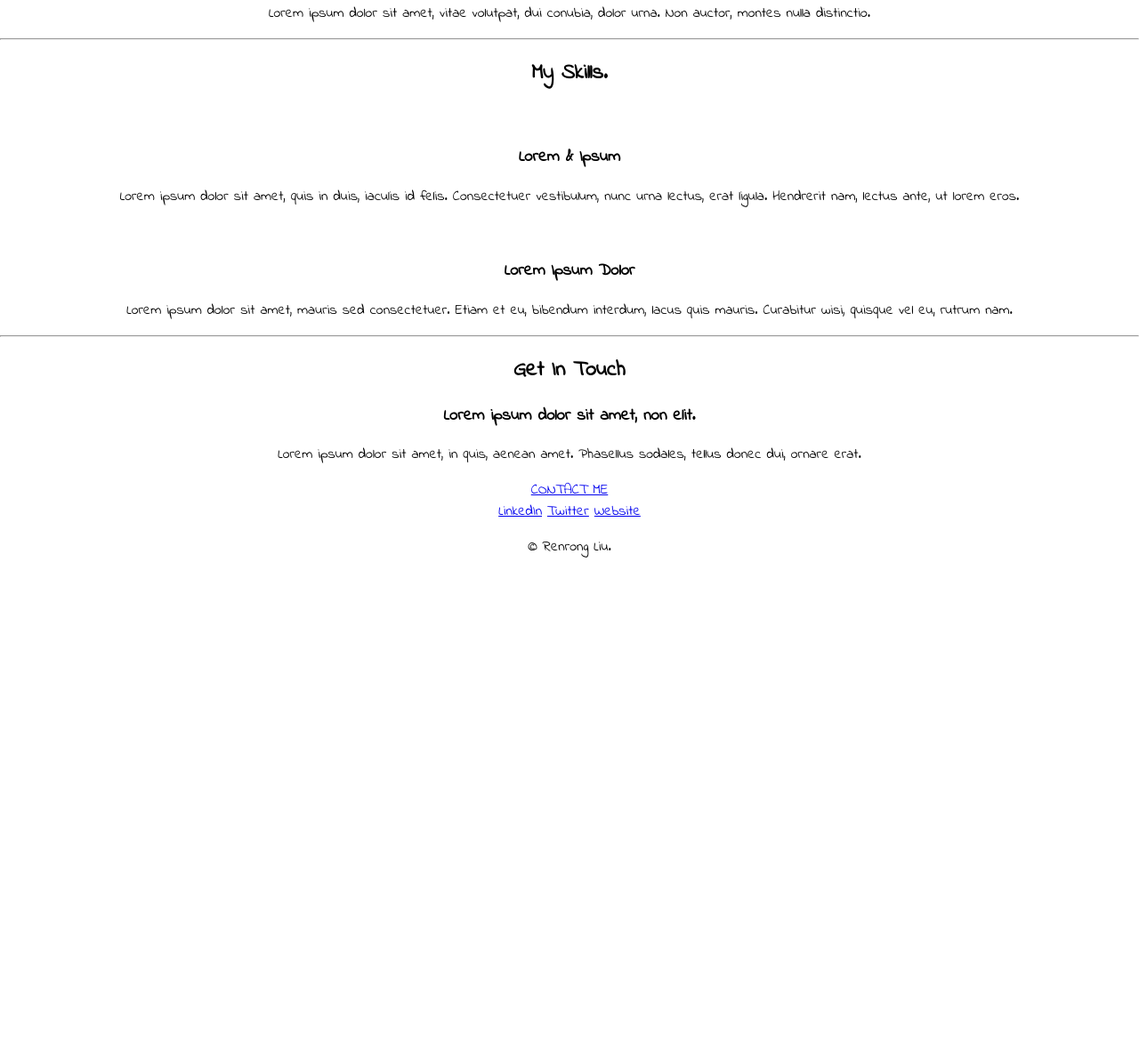
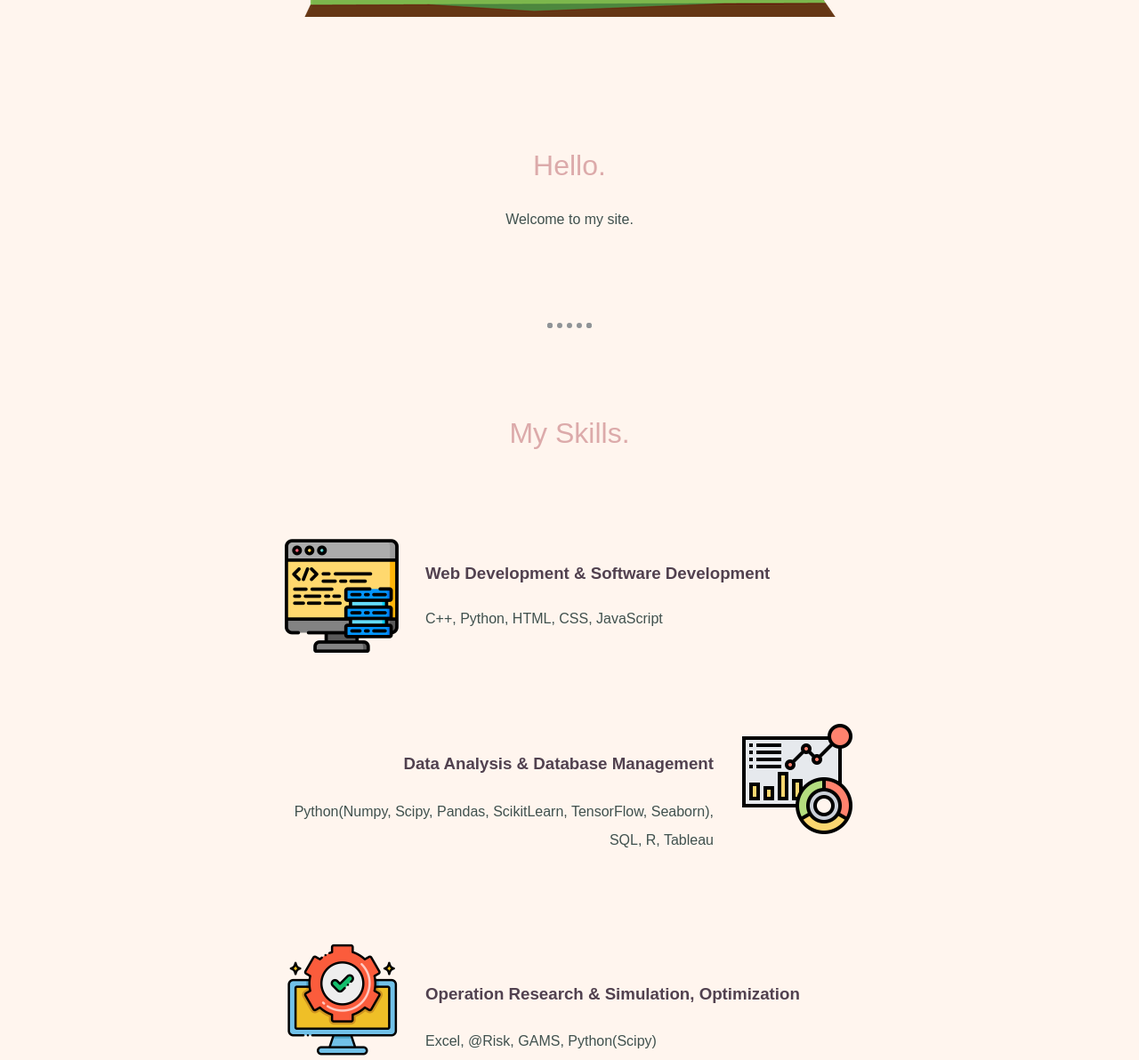
Before and after one commit to RenrongLiu/MySite, a plain HTML site: page index.html in a window 1280 px wide. Shown: the part 669-1861 px from the top of the page at 89% size. Before the commit the page ends 1312 px from the top, so only its background shows below. Drawn offline with Linux system fonts and the light colour scheme.

Commit message:
Add files via upload

```diff
--- a/css/styles.css
+++ b/css/styles.css
@@ -1,28 +1,129 @@
 body{
   margin:auto;
   text-align: center;
-  font-family: 'Indie Flower', cursive;
+  font-family: 'Arial',sans-serif;
+  background-color: #FFF5EE;
+  color: #40514E;
 }
 
 h1{
-  margin-top: 0;
+  font-size: 500%;
+  font-family: 'Indie Flower', cursive;
+  margin-top: 50px;
+  line-height: 0.8;
 }
 
+h2{
+  font-size:2rem;
+  color:#DCAAAA;
+  font-weight: normal;
+}
+
+h3{
+  color:#51414F;
+}
+
+p{
+  line-height: 2;
+}
+
+hr{
+  border: dotted #909497 6px;
+  width: 3%;
+  border-bottom: none;
+  margin: 100px auto;
+}
+
+a{
+  color: #673147;
+  margin: 10px 20px;
+  text-decoration: none;
+}
+
+a:hover{
+  color:#e0699a;
+}
 
 .top-container{
-  background-color: #FDEDEC;
+  background-color: #FFF5EE;
   position:relative;
   padding-top:100px;
 }
 
+.middle-container{
+  background-color: #FFF5EE;
+  margin: 100px 0;
+}
+
 .top-cloud{
+  width:150px;
   position:absolute;
   right:300px;
   top:50px;
 }
 
 .bottom-cloud{
+  width:150px;
   position:absolute;
   left:300px;
   bottom:300px;
 }
+
+.skill-row{
+  width:50%;
+  margin:100px auto 100px auto;
+  text-align:left;
+  line-height: 2;
+}
+
+.skill-text{
+  padding-top: 20px;
+}
+.skill-textr{
+  padding-top: 10px;
+  text-align: right;
+}
+.skill-icon1{
+  float:left;
+  width:20%;
+  margin-right: 30px;
+}
+
+.skill-icon2{
+  float:right;
+  width:20%;
+  margin-left: 30px;
+}
+.skill-icon3{
+  float:left;
+  width:20%;
+  margin-right: 30px;
+}
+
+.skill-title{
+  display:inline;
+}
+
+
+.introtext{
+  width: 30%;
+  margin:auto;
+}
+
+.bottom-container{
+  padding:50px 0 20px;
+  background-color: #FDEDEC;
+  margin-top: 0;
+}
+
+.contacttext{
+  width:30%;
+  margin:40px auto 60px;
+}
+
+
+.copyright{
+  color: #aaaaaa;
+  font-size: 0.75rem;
+  padding: 20px 0;
+}
--- a/index.html
+++ b/index.html
@@ -11,10 +11,10 @@
   </head>
   <body>
     <div class='top-container'>
-      <img src="images/cloud.png" class="top-cloud" alt="cloud-img">
+      <img src="images/cloudy.png" class="top-cloud" alt="cloud-img">
       <h1>I'm Renrong Liu</h1>
-      <p>a programmer</p>
-      <img src="images/cloud.png" class="bottom-cloud" alt="cloud-img">
+      <h2>a programmer</h2>
+      <img src="images/cloudy.png" class="bottom-cloud" alt="cloud-img">
       <img src="images/mountain.png" alt="mountain-img">
     </div>
 
@@ -22,37 +22,54 @@
       <div class="profile">
         <img src="" alt="">
         <h2>Hello.</h2>
-        <p>Lorem ipsum dolor sit amet, vitae volutpat, dui conubia, dolor urna. Non auctor, montes nulla distinctio.</p>
+        <p class="introtext">Welcome to my site.</p>
       </div>
       <hr>
       <div class="skills">
         <h2>My Skills.</h2>
         <div class="skill-row">
-          <img class="" src="" alt="">
-          <h3>Lorem & Ipsum</h3>
-          <p>Lorem ipsum dolor sit amet, quis in duis, iaculis id felis. Consectetuer vestibulum, nunc urna lectus, erat ligula. Hendrerit nam, lectus ante, ut lorem eros.</p>
+          <div class = "skill-icon-container">
+            <img class = "skill-icon1" src="images/skill-coding.png" title="coding icon by Freepik">
+          </div>
+          <div class="skill-text">
+            <h3 class="skill-title">Web Development & Software Development</h3>
+            <p>C++, Python, HTML, CSS, JavaScript</p>
+          </div>
         </div>
         <div class="skill-row">
-          <img class="" src="" alt="">
-          <h3>Lorem Ipsum Dolor</h3>
-          <p>Lorem ipsum dolor sit amet, mauris sed consectetuer. Etiam et eu, bibendum interdum, lacus quis mauris. Curabitur wisi, quisque vel eu, rutrum nam.</p>
+          <div class = "skill-icon-container">
+            <img class = "skill-icon2" src="images/skill-data.png" title="data analysis icon by Eucalyp">
+          </div>
+          <div class="skill-textr">
+            <h3>Data Analysis & Database Management</h3>
+            <p>Python(Numpy, Scipy, Pandas, ScikitLearn, TensorFlow, Seaborn), SQL, R, Tableau</p>
+          </div>
+        </div>
+        <div class="skill-row">
+          <div class="skill-icon-container">
+            <img class = "skill-icon3" src="images/skill-or.png" title="operation icon by FlatIcon">
+          </div>
+          <div class="skill-text">
+            <h3>Operation Research & Simulation, Optimization</h3>
+            <p>Excel, @Risk, GAMS, Python(Scipy)</p>
+          </div>
         </div>
       </div>
       <hr>
       <div class="contact-me">
         <h2>Get In Touch</h2>
-        <h3>Lorem ipsum dolor sit amet, non elit.</h3>
-        <p>Lorem ipsum dolor sit amet, in quis, aenean amet. Phasellus sodales, tellus donec dui, ornare erat.</p>
-        <a class="btn" href="mailto:name@email.com">CONTACT ME</a>
+        <h3>If you love hotpot as much as I do. </h3>
+        <p class="contacttext">Lorem ipsum dolor sit amet, in quis, aenean amet. Phasellus sodales, tellus donec dui, ornare erat.</p>
+        <a class="btn" href="mailto:renrong.lau@gmail.com">Contact Me</a>
       </div>
     </div>
 
 
     <div class="bottom-container">
-      <a class="footer-link" href="https://www.linkedin.com/">LinkedIn</a>
-      <a class="footer-link" href="https://twitter.com/">Twitter</a>
-      <a class="footer-link" href="https://www.appbrewery.co/">Website</a>
-      <p>© Renrong Liu.</p>
+      <a class="footer-link" href="https://www.linkedin.com/in/renrong-liu/">LinkedIn</a>
+      <a class="footer-link" href="https://twitter.com/Autumn_99c">Twitter</a>
+      <a class="footer-link" href="https://github.com/RenrongLiu">GitHub</a>
+      <p class="copyright">© 2022 Renrong Liu @ Johns Hopkins University.</p>
     </div>
 
   </body>
```
Also changed, not shown: images/cloud1.png (added), images/clouds.png (added), images/cloudy.png (added), images/skill-coding.png (added), images/skill-data.png (added), images/skill-or.png (added).
